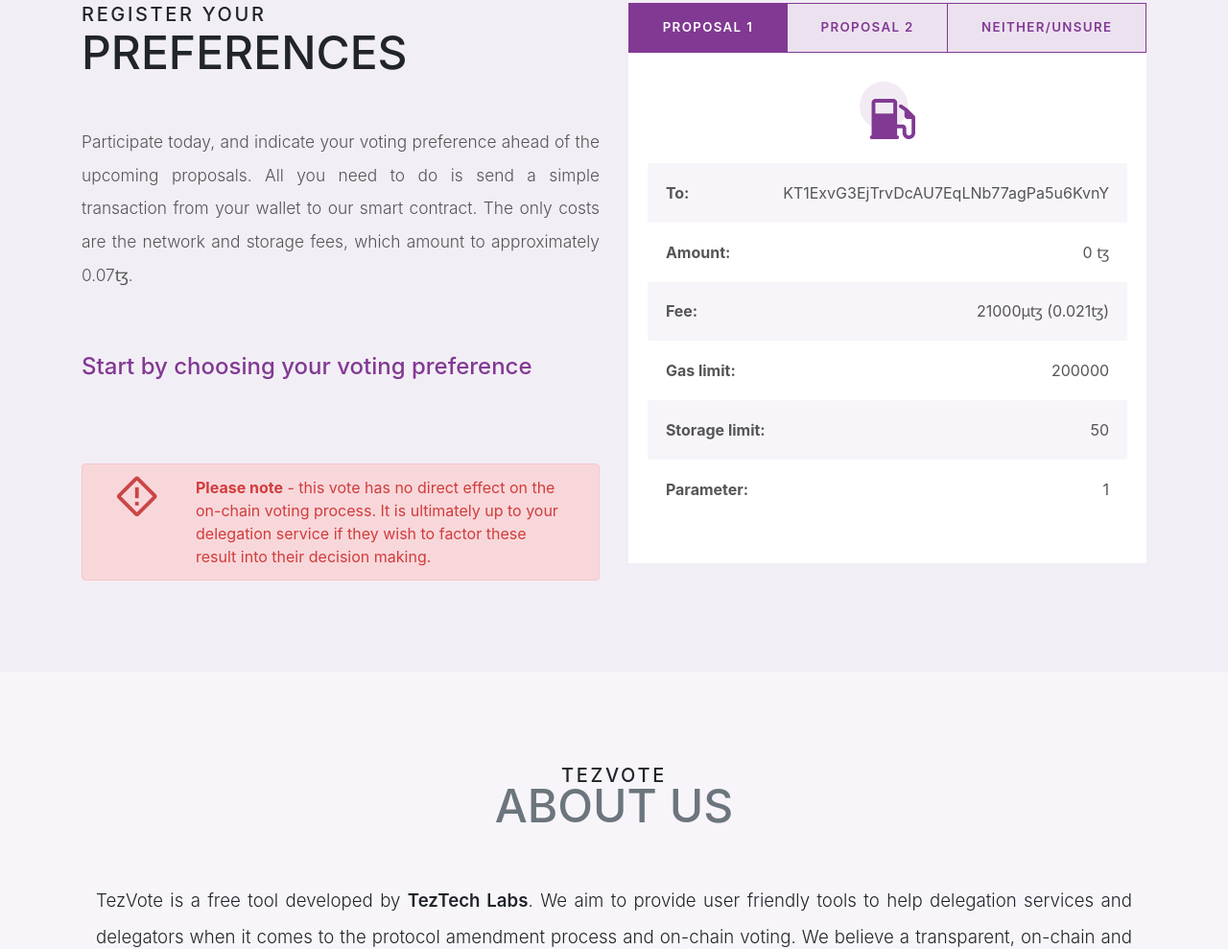
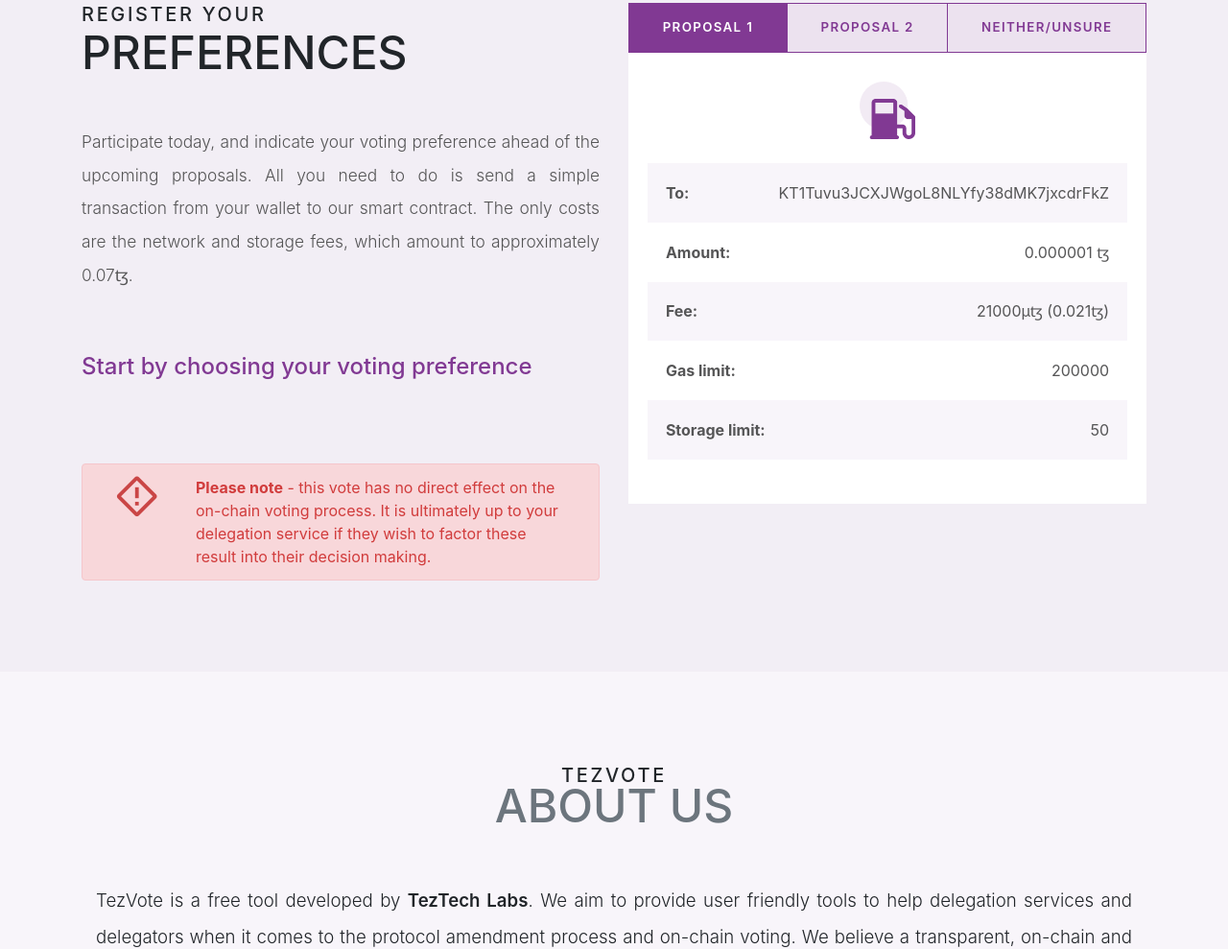
Before and after one commit to TezTech/tezvote-website, a website with bundled scripts: page index.html in a window 1280 px wide. Shown: the part 1796-2785 px from the top of the page at 96% size. Built offline with nearby package versions, Linux system fonts and the light colour scheme; no server answers.

Commit message:
Update index.html

```diff
--- a/index.html
+++ b/index.html
@@ -255,7 +255,7 @@
                               <strong>To:</strong>
                             </span>
                             <span class="float-right">
-                              KT1ExvG3EjTrvDcAU7EqLNb77agPa5u6KvnY
+                              KT1Tuvu3JCXJWgoL8NLYfy38dMK7jxcdrFkZ
                             </span>
                           </div>
                         </td>
@@ -267,7 +267,7 @@
                               <strong>Amount:</strong>
                             </span>
                             <span class="float-right">
-                                0 ꜩ
+                                0.00000<span id="pref">1</span> ꜩ
                             </span>
                           </div>
                         </td>
@@ -305,16 +305,6 @@
                             <span class="float-right">
                                 50
                             </span>
-                          </div>
-                        </td>
-                      </tr>
-                      <tr>
-                        <td>
-                          <div>
-                            <span class="float-left">
-                              <strong>Parameter:</strong>
-                            </span>
-                            <span id="pref" class="float-right">1</span>
                           </div>
                         </td>
                       </tr>
@@ -357,7 +347,7 @@
         </div>
         <div class="col-lg-6 justif mr-auto">
           <h4 class="text-center text-secondary mb-0">How does voting work?</h4>
-          <p class="text-justify padding-about">We have deployed a <a style="text-decoration:none" href="https://tzscan.io/KT1ExvG3EjTrvDcAU7EqLNb77agPa5u6KvnY" target="_blank"><strong>very simple smart contract</strong></a> which when called, stores the senders address and a corresponding vote.
+          <p class="text-justify padding-about">We have deployed a <a style="text-decoration:none" href="https://tzscan.io/KT1Tuvu3JCXJWgoL8NLYfy38dMK7jxcdrFkZ" target="_blank"><strong>very simple smart contract</strong></a> which when called, stores the senders address and a corresponding vote.
             This is important because it is on-chain, and can't be set by anyone but the owner of the private key.
           </p>
         </div>
```
